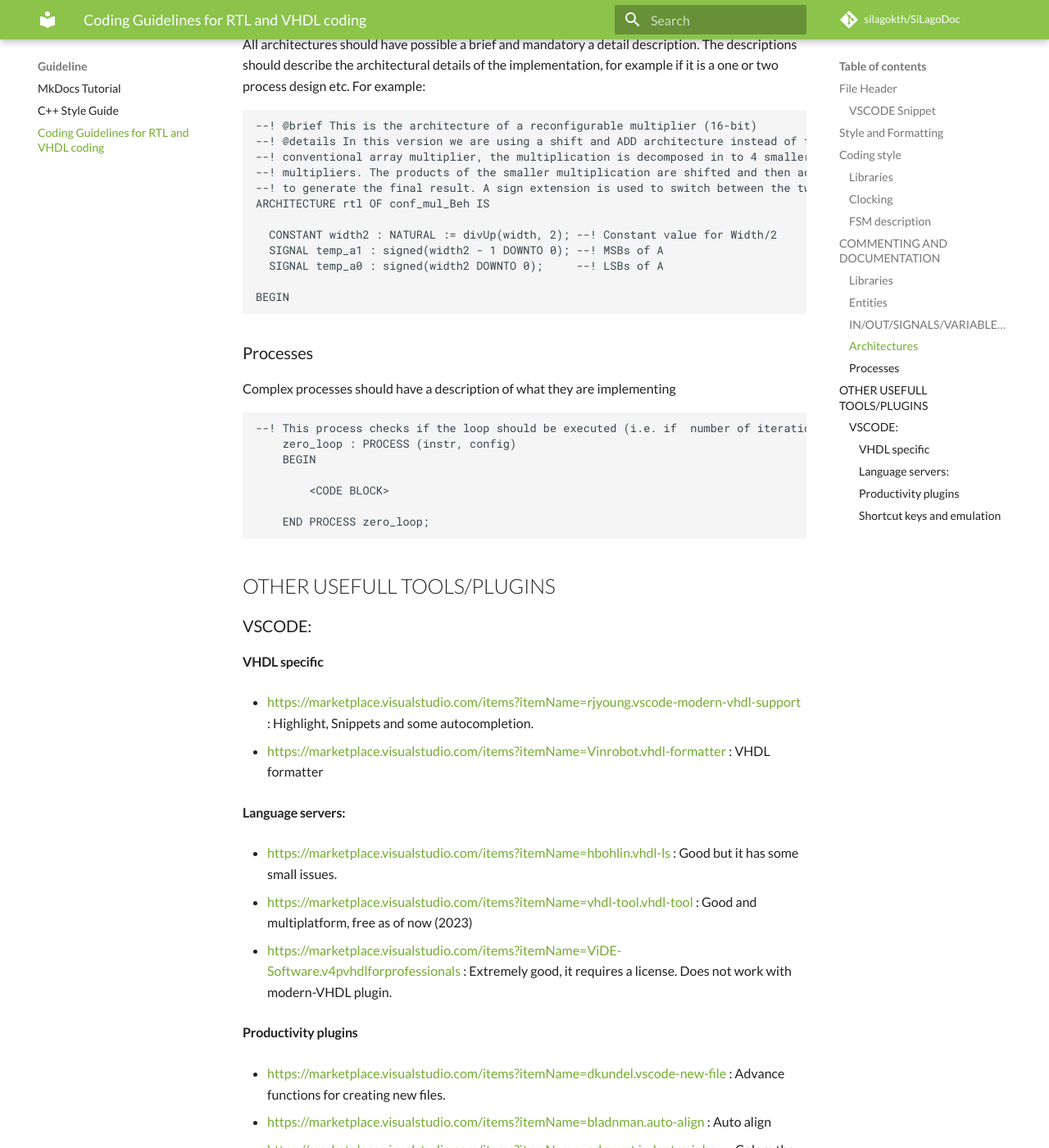
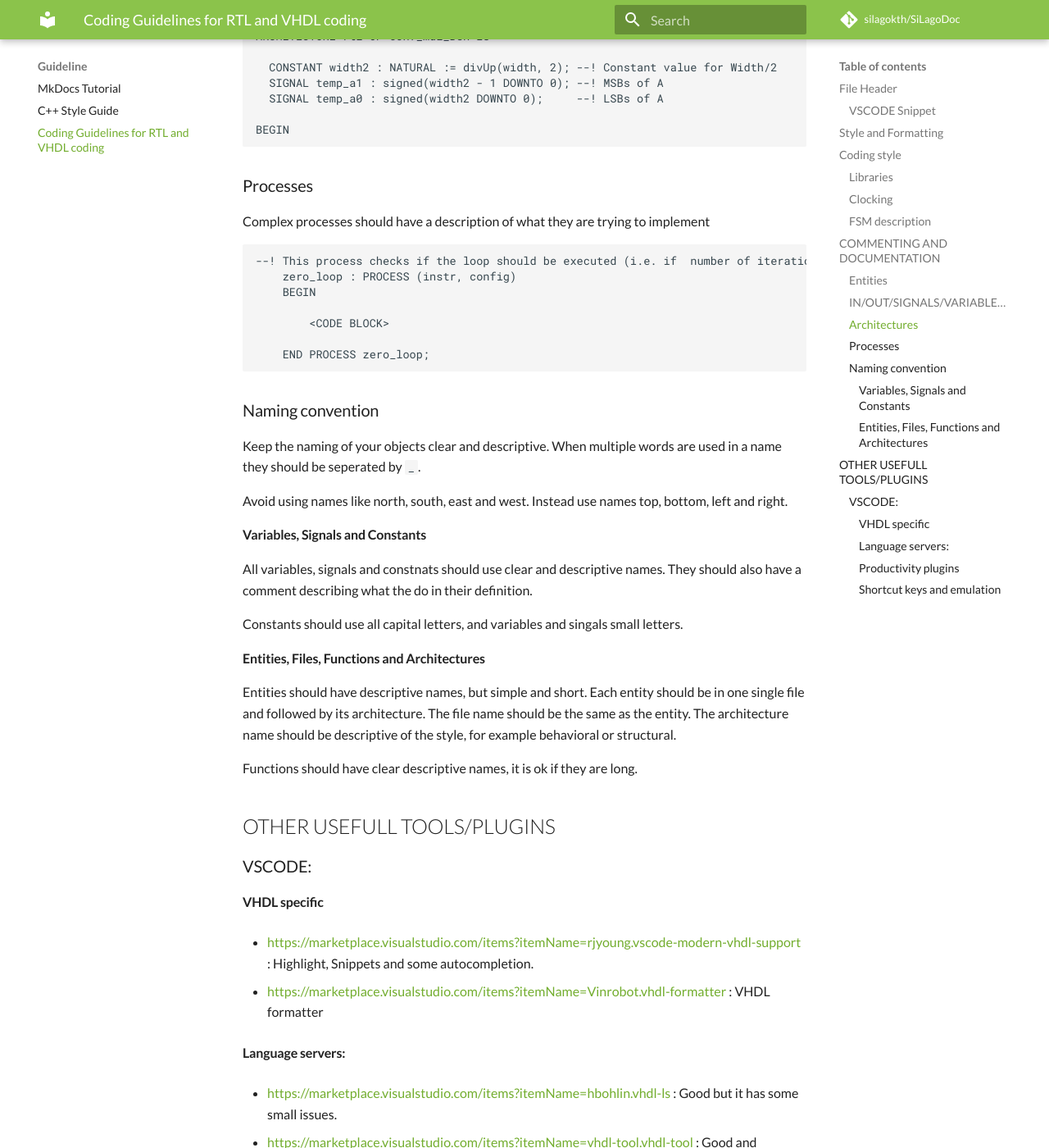
Before and after one commit to silagokth/SiLagoDoc, an MkDocs documentation site: the page built from docs/Guideline/Style-guide-rtl.md, in a window 1280 px wide and 1400 px high, scrolled down 7381 px. Shown: the whole window at 82% size. Built offline with MkDocs 1.6.1 and Material for MkDocs 9.7.7, drawn with Linux system fonts in a browser that asks for light colours; comment, search, counter and statistics services are not loaded; some of the changed text lies outside the part shown.

Commit message:
some additional naming rules

````diff
--- a/docs/Guideline/Style-guide-rtl.md
+++ b/docs/Guideline/Style-guide-rtl.md
@@ -251,13 +251,6 @@ Alternatively, a single process design can be used. In a single process design,
 
 Commenting in RTL is important for you as a designer, and for the people taking over your code. It is important to remember that RTL is not programming, when you code in RTL you describe something real. So you should add descriptions before your entities or modules and your architecture that describe what exactly your entity, module or architecture is meant to implement. If you can not describe it in words, then you can not implement it. In the following examples we follow the Doxygen commenting style, but this is not necessary.
 
-###	 Libraries
-Before each custom library/package import a comment should be added that describes the library. For example:
-```
---! Use misc package for utility functions
-USE work.misc.ALL;
-```
-
 ###	 Entities
 
 Each entity should have a brief and possible a detail description. The brief description should explain the basic function of the component. The detail description should describe its interface, such as special relation between signals, and a more detail view of its functionality. For example:
@@ -303,7 +296,7 @@ BEGIN
 ```
 
 ###	Processes
-Complex processes should have a description of what they are implementing
+Complex processes should have a description of what they are trying to implement
 
 ```
 --! This process checks if the loop should be executed (i.e. if  number of iterations >0 )
@@ -314,6 +307,25 @@ Complex processes should have a description of what they are implementing
 
     END PROCESS zero_loop;
 ```
+
+### Naming convention
+
+Keep the naming of your objects clear and descriptive. When multiple words are used in a name they should be seperated by `_`.
+
+Avoid using names like north, south, east and west. Instead use names top, bottom, left and right.
+
+#### Variables, Signals and Constants
+
+All variables, signals and constnats should use clear and descriptive names. They should also have a comment describing what the do in their definition.
+
+Constants should use all capital letters, and variables and singals small letters.
+
+#### Entities, Files, Functions and Architectures
+
+Entities should have descriptive names, but simple and short. Each entity should be in one single file and followed by its architecture. The file name should be the same as the entity. The architecture name should be descriptive of the style, for example behavioral or structural.
+
+Functions should have clear descriptive names, it is ok if they are long.
+
 
 ##	OTHER USEFULL TOOLS/PLUGINS
 ###	VSCODE:
````
